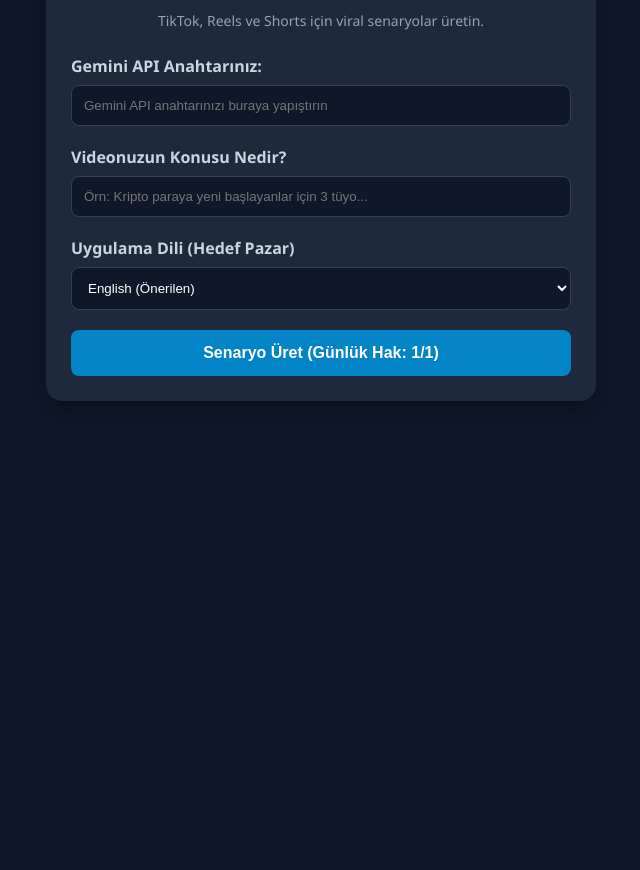
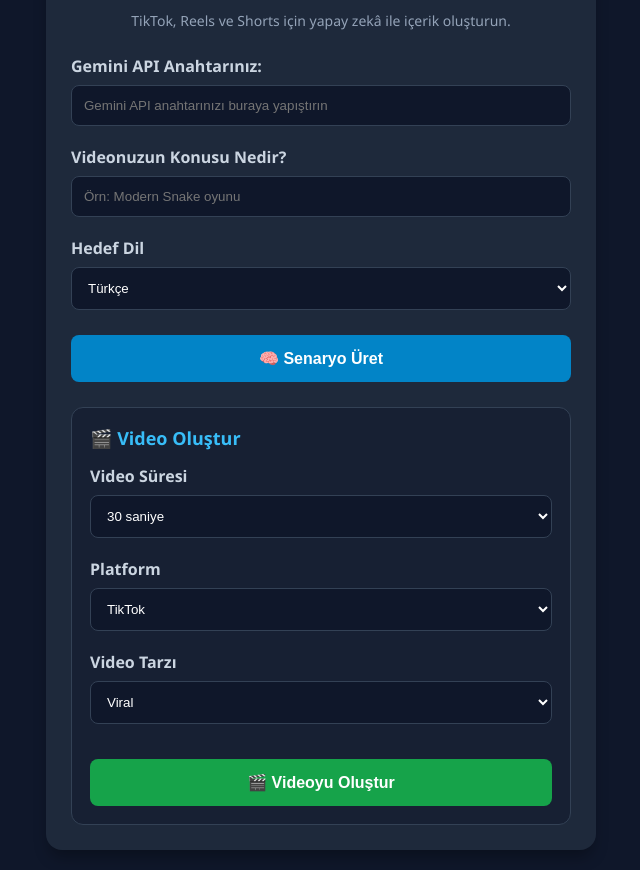
Before and after one commit to ediptan01-commits/ai-script-generator, a plain HTML site: page index.html in a window 1280 px wide. Shown: the part 97-967 px from the top of the page, without its empty margins (319-959 px from the left). Before the commit the page ends 800 px from the top, so only its background shows below. Drawn offline with Linux system fonts and the light colour scheme.

Commit message:
Update index.html

```diff
--- a/index.html
+++ b/index.html
@@ -3,45 +3,218 @@
 <head>
     <meta charset="UTF-8">
     <meta name="viewport" content="width=device-width, initial-scale=1.0">
-    <title>AI Hook & Script Generator</title>
+
+    <title>AI Video Script Generator</title>
+
     <style>
-        body { font-family: 'Segoe UI', Arial, sans-serif; background-color: #0f172a; color: #f8fafc; margin: 0; padding: 20px; display: flex; justify-content: center; }
-        .container { max-width: 500px; width: 100%; background: #1e293b; padding: 25px; border-radius: 16px; box-shadow: 0 10px 15px -3px rgba(0,0,0,0.3); }
-        h1 { font-size: 24px; text-align: center; color: #38bdf8; margin-bottom: 5px; }
-        p.subtitle { text-align: center; color: #94a3b8; font-size: 14px; margin-bottom: 25px; }
-        label { display: block; margin-bottom: 8px; font-weight: 600; color: #cbd5e1; }
-        input, select { width: 100%; padding: 12px; margin-bottom: 20px; border: 1px solid #334155; border-radius: 8px; background: #0f172a; color: white; box-sizing: border-box; }
-        button { width: 100%; padding: 14px; background: #0284c7; color: white; border: none; border-radius: 8px; font-weight: bold; font-size: 16px; cursor: pointer; transition: background 0.2s; }
-        button:hover { background: #0369a1; }
-        .result-box { margin-top: 25px; padding: 15px; background: #0f172a; border-left: 4px solid #38bdf8; border-radius: 4px; display: none; white-space: pre-line; }
+        body {
+            font-family: 'Segoe UI', Arial, sans-serif;
+            background-color: #0f172a;
+            color: #f8fafc;
+            margin: 0;
+            padding: 20px;
+            display: flex;
+            justify-content: center;
+        }
+
+        .container {
+            max-width: 500px;
+            width: 100%;
+            background: #1e293b;
+            padding: 25px;
+            border-radius: 16px;
+            box-shadow: 0 10px 15px -3px rgba(0,0,0,0.3);
+        }
+
+        h1 {
+            font-size: 24px;
+            text-align: center;
+            color: #38bdf8;
+            margin-bottom: 5px;
+        }
+
+        .subtitle {
+            text-align: center;
+            color: #94a3b8;
+            font-size: 14px;
+            margin-bottom: 25px;
+        }
+
+        label {
+            display: block;
+            margin-bottom: 8px;
+            font-weight: 600;
+            color: #cbd5e1;
+        }
+
+        input,
+        select {
+            width: 100%;
+            padding: 12px;
+            margin-bottom: 20px;
+            border: 1px solid #334155;
+            border-radius: 8px;
+            background: #0f172a;
+            color: white;
+            box-sizing: border-box;
+        }
+
+        button {
+            width: 100%;
+            padding: 14px;
+            background: #0284c7;
+            color: white;
+            border: none;
+            border-radius: 8px;
+            font-weight: bold;
+            font-size: 16px;
+            cursor: pointer;
+            margin-top: 5px;
+        }
+
+        button:hover {
+            background: #0369a1;
+        }
+
+        .video-button {
+            background: #16a34a;
+            margin-top: 15px;
+        }
+
+        .video-button:hover {
+            background: #15803d;
+        }
+
+        .result-box {
+            margin-top: 25px;
+            padding: 15px;
+            background: #0f172a;
+            border-left: 4px solid #38bdf8;
+            border-radius: 4px;
+            display: none;
+            white-space: pre-line;
+            line-height: 1.6;
+        }
+
+        .video-panel {
+            margin-top: 25px;
+            padding: 18px;
+            background: #172033;
+            border-radius: 12px;
+            border: 1px solid #334155;
+        }
+
+        .video-panel h2 {
+            font-size: 18px;
+            margin-top: 0;
+            color: #38bdf8;
+        }
+
+        .status {
+            margin-top: 15px;
+            padding: 12px;
+            background: #0f172a;
+            border-radius: 8px;
+            color: #cbd5e1;
+            display: none;
+            white-space: pre-line;
+        }
     </style>
 </head>
+
 <body>
 
 <div class="container">
+
     <h1>AI Video Script Generator</h1>
-    <p class="subtitle">TikTok, Reels ve Shorts için viral senaryolar üretin.</p>
 
-    <!-- GÜVENLİK İÇİN API KEY GİRİŞİ -->
+    <p class="subtitle">
+        TikTok, Reels ve Shorts için yapay zekâ ile içerik oluşturun.
+    </p>
+
     <label for="apiKey">Gemini API Anahtarınız:</label>
-<input type="password" id="apiKey" placeholder="Gemini API anahtarınızı buraya yapıştırın">
+
+    <input
+        type="password"
+        id="apiKey"
+        placeholder="Gemini API anahtarınızı buraya yapıştırın"
+    >
 
     <label for="topic">Videonuzun Konusu Nedir?</label>
-    <input type="text" id="topic" placeholder="Örn: Kripto paraya yeni başlayanlar için 3 tüyo...">
 
-    <label for="language">Uygulama Dili (Hedef Pazar)</label>
+    <input
+        type="text"
+        id="topic"
+        placeholder="Örn: Modern Snake oyunu"
+    >
+
+    <label for="language">Hedef Dil</label>
+
     <select id="language">
-        <option value="English">English (Önerilen)</option>
         <option value="Turkish">Türkçe</option>
+        <option value="English">English</option>
         <option value="Spanish">Español</option>
         <option value="German">Deutsch</option>
     </select>
 
-    <button onclick="generateScript()">Senaryo Üret (Günlük Hak: 1/1)</button>
+    <button onclick="generateScript()">
+        🧠 Senaryo Üret
+    </button>
+
+
+    <!-- VİDEO AYARLARI -->
+
+    <div class="video-panel">
+
+        <h2>🎬 Video Oluştur</h2>
+
+        <label for="duration">Video Süresi</label>
+
+        <select id="duration">
+            <option value="15">15 saniye</option>
+            <option value="30" selected>30 saniye</option>
+            <option value="60">60 saniye</option>
+        </select>
+
+
+        <label for="platform">Platform</label>
+
+        <select id="platform">
+            <option value="TikTok">TikTok</option>
+            <option value="Instagram Reels">Instagram Reels</option>
+            <option value="YouTube Shorts">YouTube Shorts</option>
+        </select>
+
+
+        <label for="style">Video Tarzı</label>
+
+        <select id="style">
+            <option value="Viral">Viral</option>
+            <option value="Komik">Komik</option>
+            <option value="Profesyonel">Profesyonel</option>
+            <option value="Hikaye">Hikâye anlatımı</option>
+            <option value="Reklam">Reklam</option>
+        </select>
+
+
+        <button
+            class="video-button"
+            onclick="createVideoPlan()"
+        >
+            🎬 Videoyu Oluştur
+        </button>
+
+        <div id="videoStatus" class="status"></div>
+
+    </div>
+
 
     <div id="result" class="result-box"></div>
+
 </div>
 
+
 <script src="script.js"></script>
+
 </body>
 </html>
```
